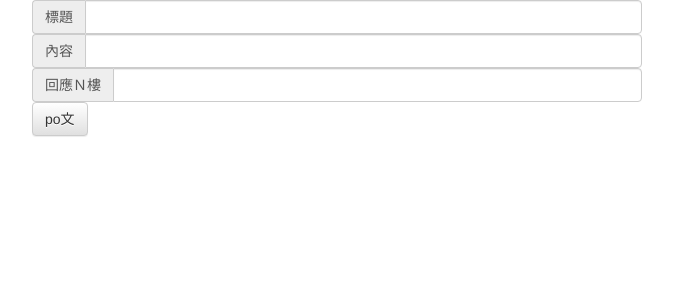
After one commit to FredCHHsu/php-101, a PHP site: page /new.php in a window 1280 px wide. The commit adds this page. Shown: the top 300 px of the page, without its empty margins (303-976 px from the left). Run offline with PHP 8.4, Linux system fonts and the light colour scheme.

Commit message:
seperate new action

```diff
--- /dev/null
+++ b/new.php
@@ -0,0 +1,28 @@
+<!DOCTYPE html>
+<html>
+<head>
+    <meta charset="utf-8">
+    <link rel="stylesheet" href="https://maxcdn.bootstrapcdn.com/bootstrap/3.3.5/css/bootstrap.min.css">
+    <link rel="stylesheet" href="https://maxcdn.bootstrapcdn.com/bootstrap/3.3.5/css/bootstrap-theme.min.css">
+</head>
+<body>
+    <div class="col-md-6 col-md-offset-3">
+        <form action="create.php" method="post" accept-charset="utf-8" class="form-horizontal">
+            <div class="input-group">
+                <span class="input-group-addon">標題</span>
+                <input type="text" name="title" class="form-control" aria-describedby="basic-addon3">
+            </div>
+            <div class="input-group">
+                <span class="input-group-addon">內容</span>
+                <input type="text" name="content" class="form-control" aria-describedby="basic-addon3">
+            </div>
+            <div class="input-group">
+                <span class="input-group-addon">回應Ｎ樓</span>
+                <input type="text" name="parent_id" class="form-control" aria-describedby="basic-addon3">
+            </div>
+            <input type="submit" value="po文" class="btn btn-default">
+        </form>
+    </div>
+
+</body>
+</html>
```
Also changed, not shown: index.php (+3 -18 lines).
